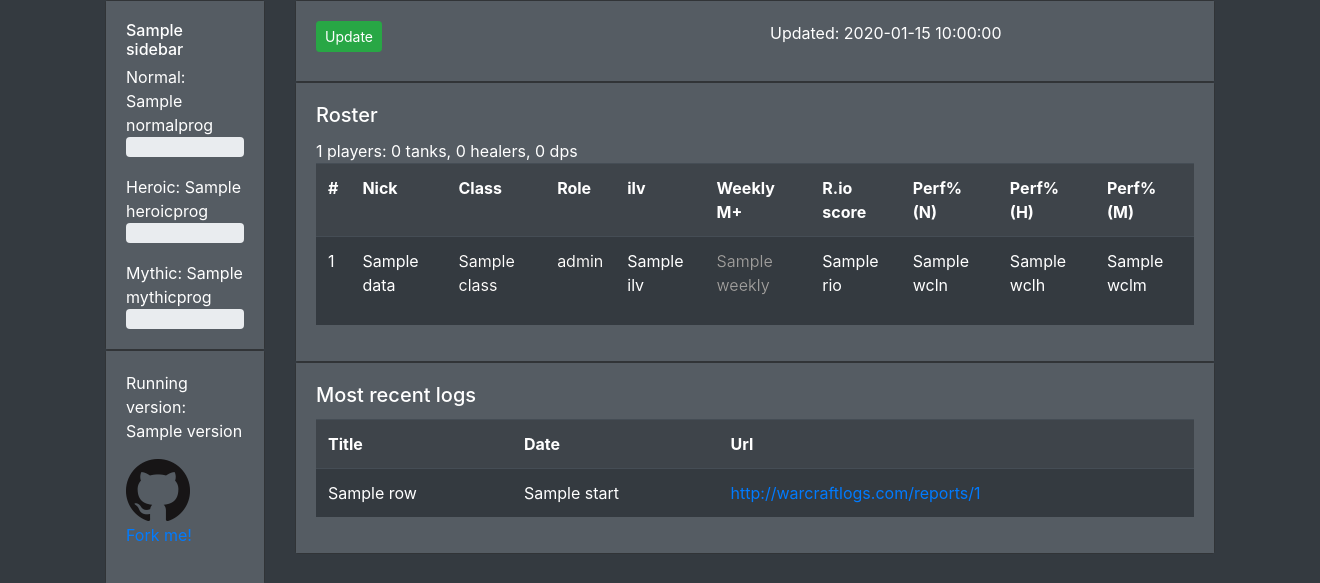
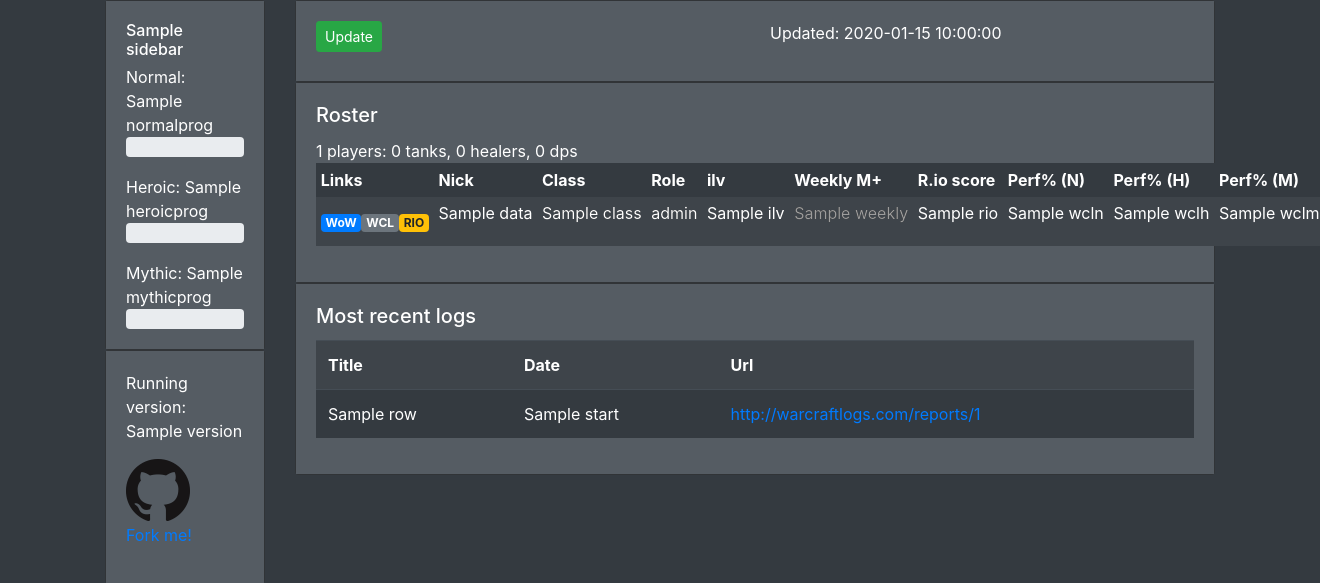
Before and after one commit to Supsu/raidaudit, a Flask app: template templates/index.html in a window 1320 px wide. Shown: the part 112-695 px from the top of the page. Run offline with Flask 2, Linux system fonts and the light colour scheme; the template is opened without the code that fills it: most values are stand-ins (such as "Sample title", 1, 10 or a date in 2020); parts of the project's set-up code (start-up, migrations or seed data) failed here and were passed over; some libraries are stand-ins or nearby versions.

Commit message:
Added link badges to character profiles on external sites to roster table

```diff
--- a/app.py
+++ b/app.py
@@ -13,6 +13,7 @@ from dotenv import load_dotenv
 from backend import Backend
 import time
 import subprocess
+import json
 
 version = ""
 try:
@@ -46,6 +47,9 @@ def index():
     logs = backend.getLogs()
     user = None
 
+    # get data to generate links in roster table
+    linkdata = json.dumps(backend.getLinkInfo())
+
     # get timestamp for last update
     updatetime = backend.getUpdateTimestamp()
     updated = "never"
@@ -61,7 +65,7 @@ def index():
 
     if 'username' in session:
         user = session['username']
-    return render_template('index.html', sub=sub, user=user, data=roster, logs=logs, updated=updated, sidebar=sidebar)
+    return render_template('index.html', sub=sub, user=user, data=roster, logs=logs, updated=updated, sidebar=sidebar, linkdata=linkdata)
 
 
 @app.route('/blog')
--- a/static/css/custom.css
+++ b/static/css/custom.css
@@ -50,3 +50,20 @@ p.raiddifficulty {
 p.raidname {
     color: #ffffff;
 }
+
+.oneline {
+    white-space: nowrap;
+    overflow: hidden;
+    text-overflow:ellipsis;
+}
+
+td.rostercell {
+    vertical-align: middle;
+    height: 32px;
+    text-align: center;
+}
+
+img.linkimg {
+    width: 20px;
+    height: 20px;
+}
--- /dev/null
+++ b/static/scripts/linker.js
@@ -0,0 +1,56 @@
+function createlinks() {
+
+    console.log("Link creation started");
+
+    var table = document.getElementById("rostertable");
+
+    // TODO iterate over table, then get innerHTML from cells[1],
+    // a elements from cells[0] and generate href's
+
+    // https://www.warcraftlogs.com/character/<region>/<realm>/<name>
+    // https://raider.io/characters/<region>/<realm>/<name>
+    // https://worldofwarcraft.com/<locale>/character/<region>/<realm>/<name>
+
+    data  = table.getAttribute("data-links");
+    console.log(data)
+
+    linkdata = JSON.parse(data);
+
+    var region = linkdata["region"];
+    var realm = linkdata["realm"];
+    var locale = linkdata["locale"];
+
+    var slash = "/";
+    var wclroot = "http://warcraftlogs.com/character/";
+    var wowroot = "https://www.worldofwarcraft.com/";
+    var rioroot = "https://raider.io/characters/";
+
+
+
+    var idx;
+    console.log("Table rows");
+    console.log(table.rows);
+
+    console.log("Starting loop");
+
+    for ( idx = 1; idx < table.rows.length; idx++ ) {
+        var row = table.rows[idx];
+        var name = row.cells[1].children[0].innerHTML.trim();
+
+        console.log(name);
+
+        links = row.cells[0].children[0].getElementsByTagName("A");
+
+        var wowurl = wowroot.concat(locale, slash, "character", slash, region, slash, realm, slash, name);
+        var wclurl = wclroot.concat(region, slash, realm, slash, name);
+        var riourl = rioroot.concat(region, slash, realm, slash, name);
+
+        links[0].setAttribute("href", wowurl);
+        links[1].setAttribute("href", wclurl);
+        links[2].setAttribute("href", riourl);
+
+    }
+
+}
+
+window.onload = createlinks;
--- a/templates/index.html
+++ b/templates/index.html
@@ -17,6 +17,8 @@
 
 </script>
 
+<script src="static/scripts/linker.js"></script>
+
 <div class="card" id="updatebuttondiv">
   <div class="card-body">
     <div class="row">
@@ -35,9 +37,10 @@
   <div class="card-body">
     <h5 class="card-title">Roster</h5>
     <div id="messagebox"></div>
-    <table id="rostertable" class="table table-striped table-dark">
+    <table id="rostertable" class="table table-striped table-borderless table-dark table-sm" data-links='{{linkdata}}'>
+      <thead class="thead-dark">
       <tr>
-          <th>#</th>
+          <th>Links</th>
           <th>Nick</th>
           <th>Class</th>
           <th>Role</th>
@@ -48,18 +51,25 @@
           <th>Perf% (H)</th>
           <th>Perf% (M)</th>
       </tr>
+    </thead>
       {% for i in data %}
       <tr>
-          <td>{{loop.index}}</td>
-          <td> <p class="cname {{ i["automated"] }}" >{{ i["name"] }} </p></td>
-          <td> <p class="cclass"> {{ i["Class"] }} </p></td>
-          <td> <p class="crole">{{ i["Role"] }} </p></td>
-          <td> <p class="cilv"> {{ i["ilv"] }} </p></td>
-          <td> <p class="cweekly"> {{ i["Weekly"] }} </p></td>
-          <td> <p class="crio"> {{ i["rio"] }} </p></td>
-          <td> <p class="cwcl"> {{ i["wcln"] }} </p></td>
-          <td> <p class="cwcl"> {{ i["wclh"] }} </p></td>
-          <td> <p class="cwcl"> {{ i["wclm"] }} </p></td>
+          <td class="oneline rostercell">
+            <div class="btn-group" role="group">
+            <a class="badge badge-primary wowbutton" href="#" target="_blank">WoW</a>
+            <a class="badge badge-secondary wclbutton" href="#" target="_blank">WCL</a>
+            <a class="badge badge-warning riobutton" href="#" target="_blank">RIO</a>
+            </div>
+          </td>
+          <td class="oneline rostercell"><p class="cname {{ i["automated"] }}" >{{ i["name"] }}</p></td>
+          <td class="oneline rostercell"><p class="cclass"> {{ i["Class"] }} </p></td>
+          <td class="oneline rostercell"><p class="crole">{{ i["Role"] }} </p></td>
+          <td class="oneline rostercell"><p class="cilv"> {{ i["ilv"] }} </p></td>
+          <td class="oneline rostercell"><p class="cweekly"> {{ i["Weekly"] }} </p></td>
+          <td class="oneline rostercell"><p class="crio"> {{ i["rio"] }} </p></td>
+          <td class="oneline rostercell"><p class="cwcl"> {{ i["wcln"] }} </p></td>
+          <td class="oneline rostercell"><p class="cwcl"> {{ i["wclh"] }} </p></td>
+          <td class="oneline rostercell"><p class="cwcl"> {{ i["wclm"] }} </p></td>
       </tr>
       {% endfor %}
     </table>
@@ -93,4 +103,5 @@
 
 <script src="static/scripts/coloring.js"></script>
 
+
 {% endblock %}
```
Also changed, not shown: backend.py (+27 -3 lines).
